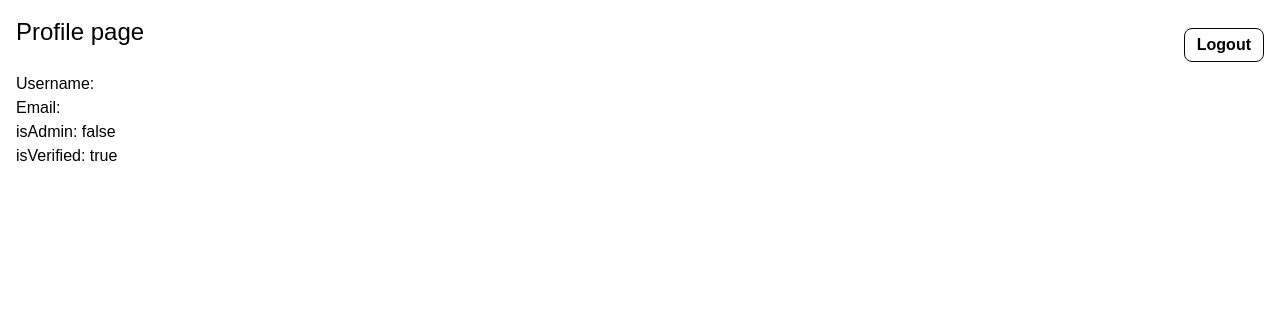
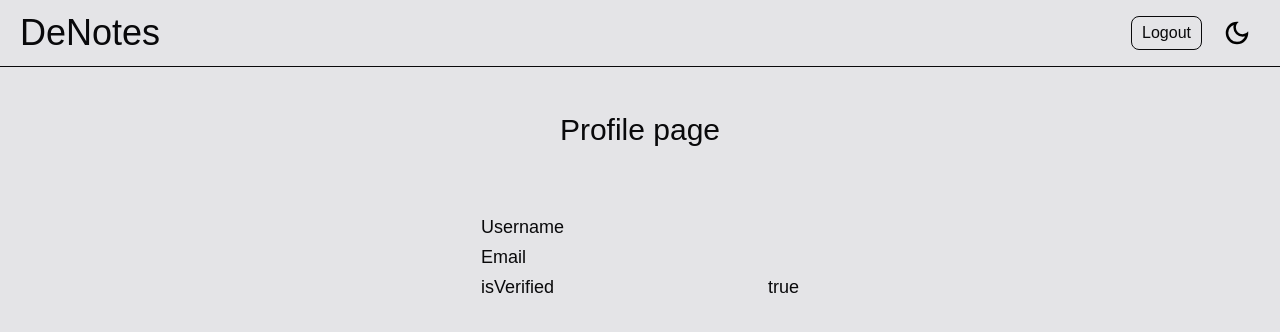
Before and after one commit to Electromorphous/DeNotes, a Next.js app: page /profile in a window 1280 px wide. Shown: the top 332 px of the page. Built offline with nearby package versions, Linux system fonts and the light colour scheme; no server answers; a web font is replaced by a local one.

Commit message:
update components and add dashboard page

```diff
--- /dev/null
+++ b/src/app/(pages)/dashboard/page.tsx
@@ -0,0 +1,25 @@
+"use client";
+import Button from "@/components/Button";
+import Header from "@/components/Header";
+import { useRouter } from "next/navigation";
+
+function Dashboard() {
+  const router = useRouter();
+
+  return (
+    <>
+      <Header
+        items={
+          <Button props={{ onClick: () => router.push("/profile") }}>
+            Profile
+          </Button>
+        }
+      />
+      <main className="p-4 pt-20 min-h-screen bg-light-primary text-dark-primary dark:bg-dark-primary dark:text-light-primary">
+        Dashboard
+      </main>
+    </>
+  );
+}
+
+export default Dashboard;
--- a/src/app/(pages)/page.tsx
+++ b/src/app/(pages)/page.tsx
@@ -11,7 +11,7 @@ export default function Home() {
         <ThemeButton />
       </div>
       <div className="-mt-12">
-        <h1 className="text-6xl mb-4">DeNotes</h1>
+        {/* <h1 className="text-6xl mb-4">DeNotes</h1>
         <p className="text-lg">
           The world's first fully decentralised note-taking app
           <br />
@@ -19,10 +19,10 @@ export default function Home() {
           <Link className="underline" href="https://ipfs.io" target="_blank">
             Interplanetary File System
           </Link>
-        </p>
+        </p> */}
 
-        {/* <h1 className="text-6xl mb-4">Notes</h1>
-        <p className="text-xl">Take meaningful notes</p> */}
+        <h1 className="text-6xl mb-4">Notes</h1>
+        <p className="text-xl">Take meaningful notes</p>
       </div>
     </main>
   );
--- a/src/app/(pages)/profile/page.tsx
+++ b/src/app/(pages)/profile/page.tsx
@@ -4,12 +4,12 @@ import Button from "@/components/Button";
 import axios from "axios";
 import { useRouter } from "next/navigation";
 import { tokenType } from "@/types/enums";
+import Header from "@/components/Header";
 
 function Profile() {
   const [userData, setUserData] = useState({
     username: "",
     email: "",
-    isAdmin: false,
     isVerified: true,
   });
   const [verifyButtonClicked, setVerifyButtonClicked] = useState(false);
@@ -57,18 +57,10 @@ function Profile() {
   }, []);
 
   return (
-    <div className="container p-4 mx-auto">
-      <div className="flex justify-between items-start ">
-        <div className="info">
-          <h1 className="text-2xl mb-6">Profile page</h1>
-
-          <p>Username: {userData.username}</p>
-          <p>Email: {userData.email}</p>
-          <p>isAdmin: {userData.isAdmin.toString()}</p>
-          <p>isVerified: {userData.isVerified.toString()}</p>
-        </div>
-
-        <div className="flex gap-2">
+    <>
+      <Header
+        items={
+          <>
             {userData.isVerified ? (
               <></>
             ) : (
@@ -81,9 +73,32 @@ function Profile() {
             <Button props={{ onClick: logout, disabled: loading }}>
               {loading ? "Logging out..." : "Logout"}
             </Button>
+          </>
+        }
+      />
+      <main className="pt-28 min-h-screen bg-light-primary text-dark-primary dark:bg-dark-primary dark:text-light-primary">
+        <div className="container mx-auto">
+          <h1 className="text-3xl mb-16 text-center">Profile page</h1>
+
+          <table className="text-lg w-full max-w-xs mx-auto">
+            <tbody>
+              <tr>
+                <td>Username</td>
+                <td className="text-right">{userData.username}</td>
+              </tr>
+              <tr>
+                <td>Email</td>
+                <td className="text-right">{userData.email}</td>
+              </tr>
+              <tr>
+                <td>isVerified</td>
+                <td className="text-right">{userData.isVerified.toString()}</td>
+              </tr>
+            </tbody>
+          </table>
         </div>
-      </div>
-    </div>
+      </main>
+    </>
   );
 }
 
--- a/src/components/Button.tsx
+++ b/src/components/Button.tsx
@@ -6,7 +6,7 @@ type ButtonProps = {
 function Button({ children, props }: ButtonProps) {
   return (
     <button
-      className="px-3 py-1 rounded-lg my-3 outline-none transition-all
+      className="px-2.5 py-1 rounded-lg my-3 outline-none transition-all
       bg-transparent border border-dark-primary hover:bg-dark-primary hover:text-light-primary
       focus:bg-dark-primary focus:text-light-primary
       disabled:bg-zinc-400 disabled:border-zinc-400 disabled:text-black
@@ -15,7 +15,7 @@ function Button({ children, props }: ButtonProps) {
       dark:disabled:bg-zinc-700 dark:disabled:border-zinc-700 dark:disabled:text-white"
       {...props}
     >
-      <strong>{children}</strong>
+      {children}
     </button>
   );
 }
--- a/src/components/Header.tsx
+++ b/src/components/Header.tsx
@@ -1,13 +1,29 @@
 "use client";
-import { useState, useEffect } from "react";
-import Image from "next/image";
-import ToggleTheme from "./ThemeButton";
+import ThemeButton from "./ThemeButton";
+import Link from "next/link";
 
-function Header() {
+type HeaderPropsType = {
+  items?: React.ReactNode;
+};
+
+function Header({ items = <></> }: HeaderPropsType) {
   return (
-    <div className="flex items-center justify-between dark:bg-black dark:text-white">
-      <h1 className="text-4xl">Notes</h1>
-      <ToggleTheme />
+    <div
+      className="bg-light-primary text-dark-primary dark:bg-dark-primary dark:text-light-primary
+    fixed top-0 left-0 right-0 border-b border-b-dark-primary dark:border-b-light-primary"
+    >
+      <div
+        className="container mx-auto px-5 py-1
+      flex items-center justify-between"
+      >
+        <Link href="/dashboard" className="text-4xl hover:underline">
+          DeNotes
+        </Link>
+        <div className="flex justify-center items-center gap-3">
+          {items}
+          <ThemeButton />
+        </div>
+      </div>
     </div>
   );
 }
--- a/src/models/userModel.ts
+++ b/src/models/userModel.ts
@@ -19,10 +19,6 @@ const userSchema = new mongoose.Schema({
     type: Boolean,
     default: false,
   },
-  isAdmin: {
-    type: Boolean,
-    default: false,
-  },
   forgotPasswordToken: String,
   forgotPasswordTokenExpiration: Date || null,
   verifyToken: String,
```
Lines whose indentation alone changed are shown as unchanged.
